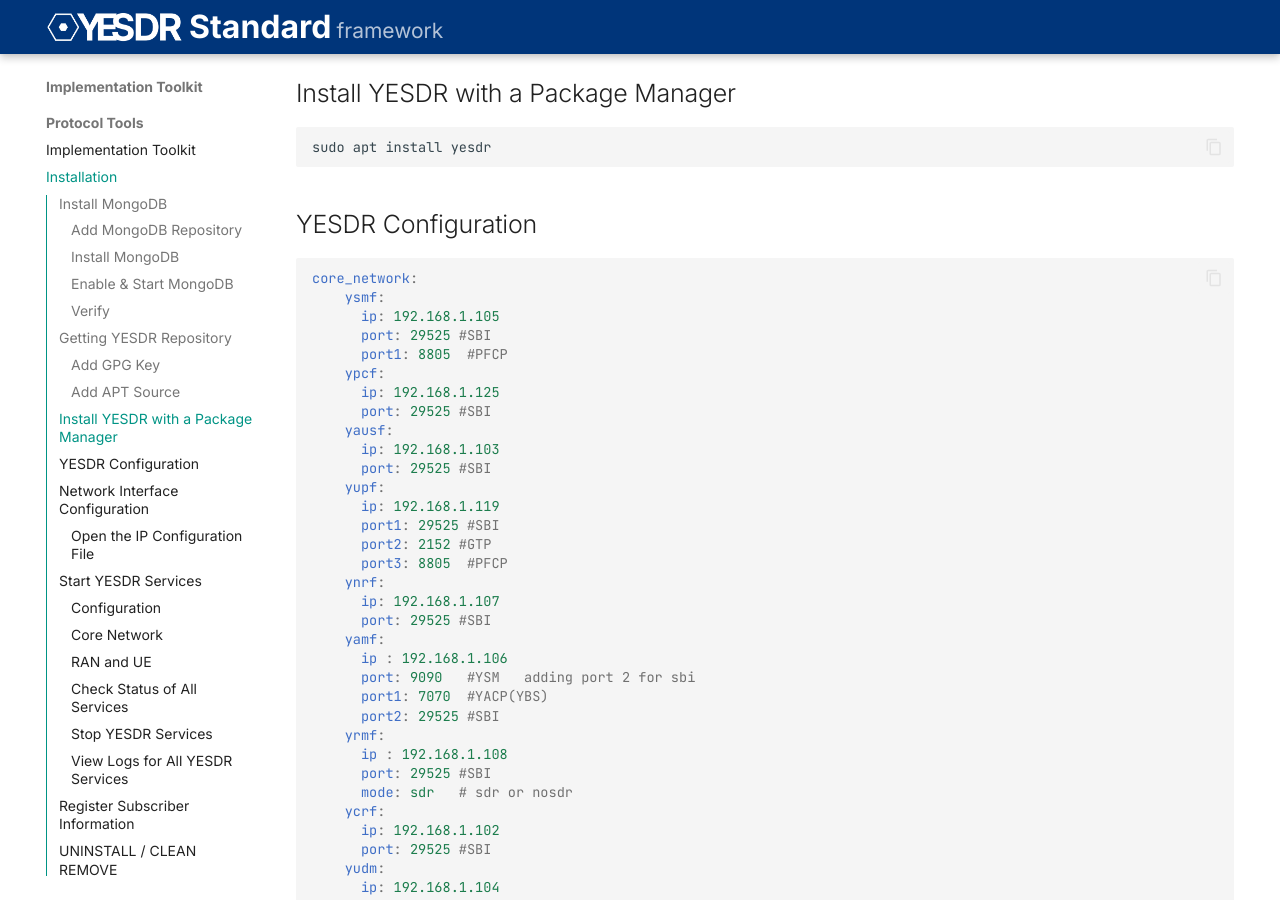
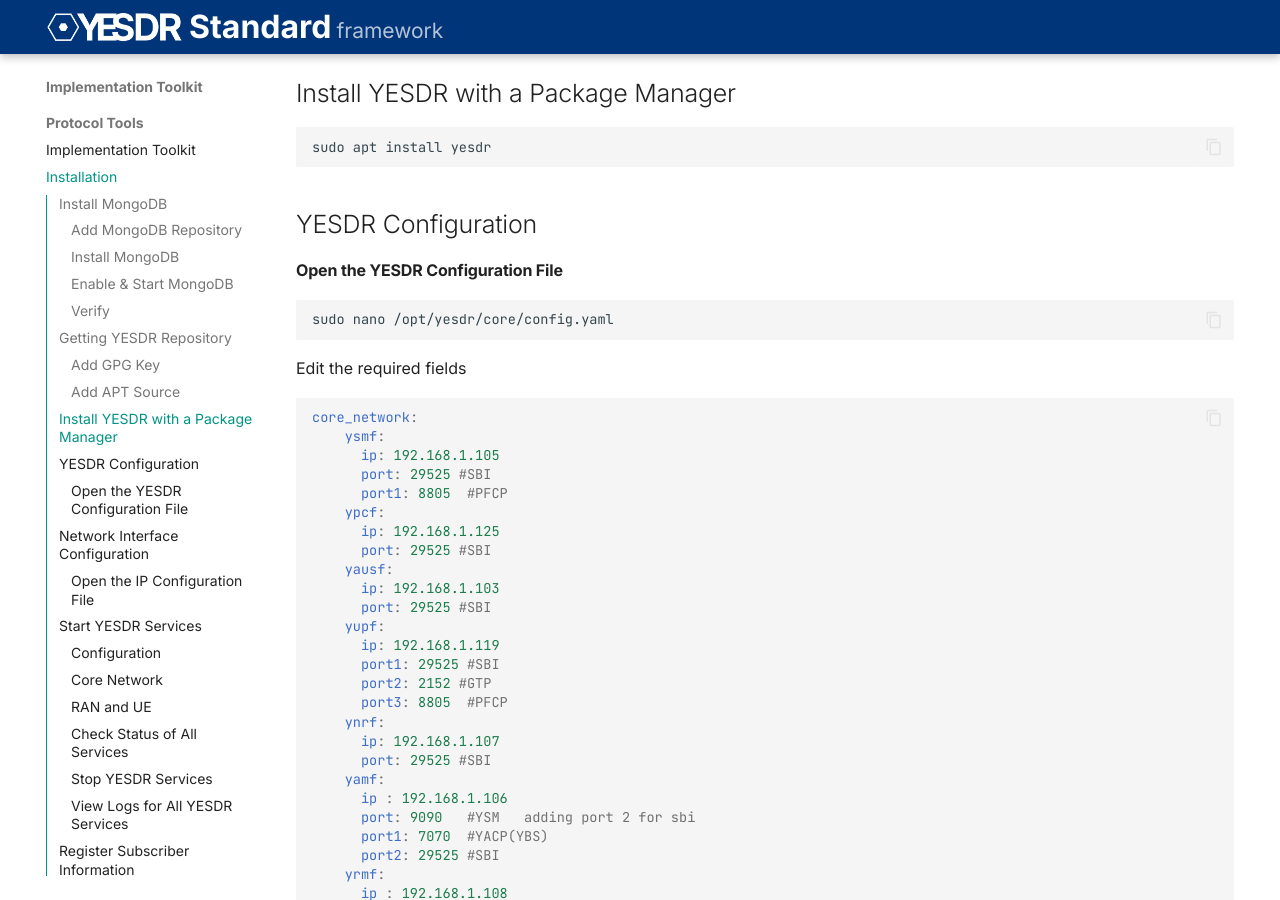
Before and after one commit to chandharlabs/yesdr-standard, an MkDocs documentation site: the page built from docs/implementations/Installation.md, in a window 1280 px wide and 900 px high, scrolled down 1128 px. Built offline with MkDocs 1.6.1 and Material for MkDocs 9.7.7, drawn with Linux system fonts in a browser that asks for light colours.

Commit message:
Update Installation.md

````diff
--- a/docs/implementations/Installation.md
+++ b/docs/implementations/Installation.md
@@ -52,6 +52,12 @@
 ```
 
 ## YESDR Configuration
+####Open the YESDR Configuration File
+```
+sudo nano /opt/yesdr/core/config.yaml
+```
+Edit the required fields
+
 ```yaml
 core_network:
     ysmf:
````
